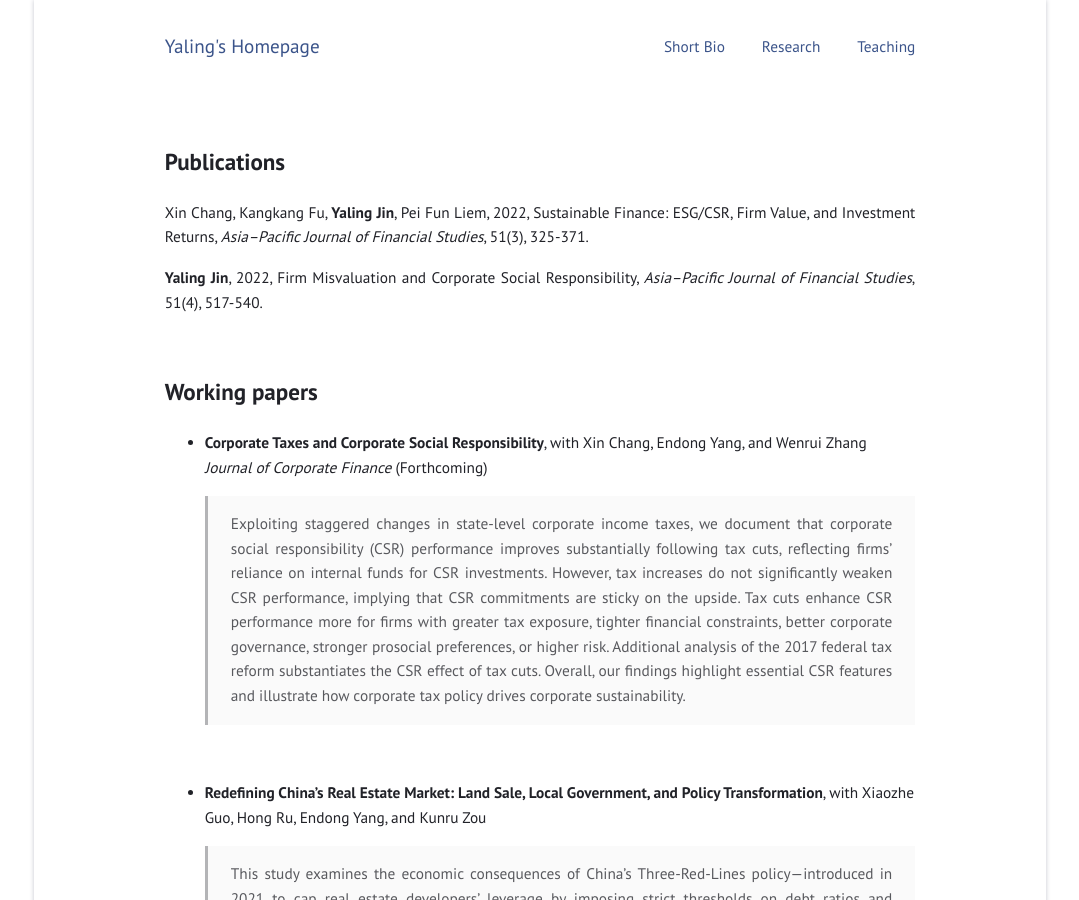
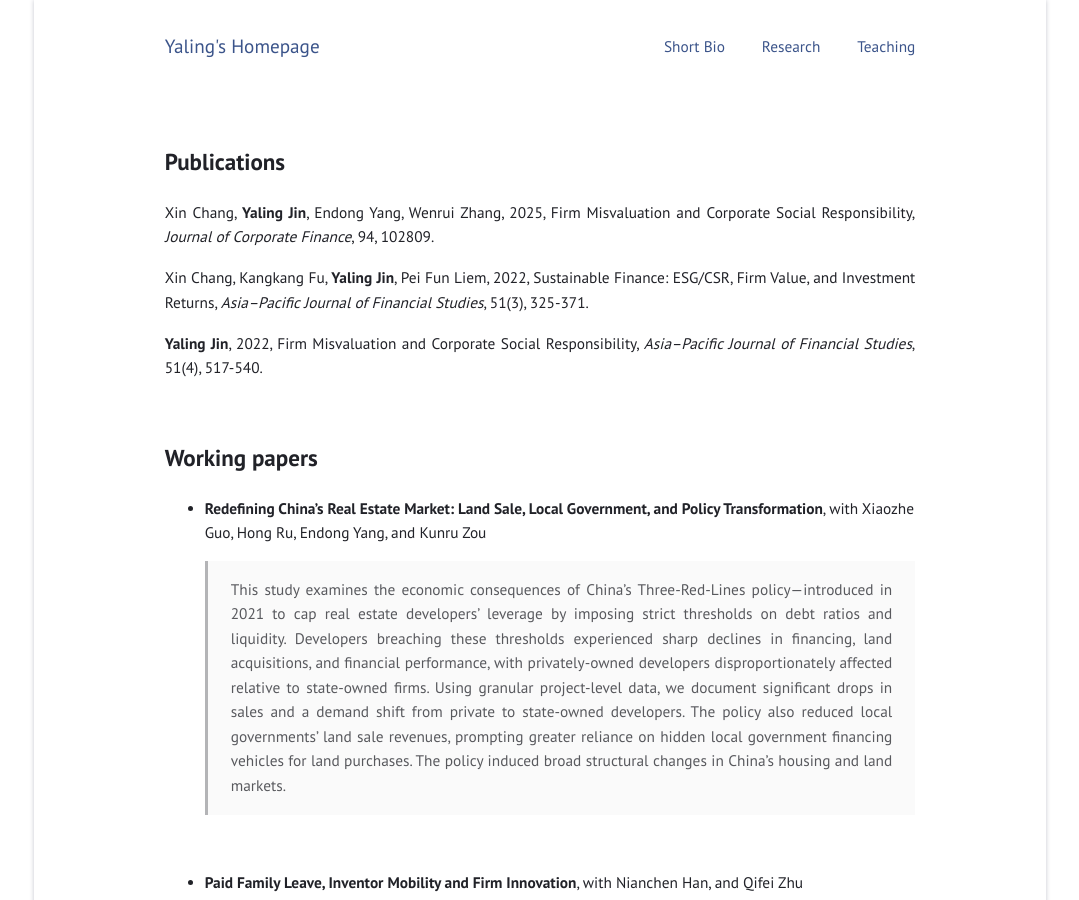
Before and after one commit to jinyaling/jinyaling.github.io, a Jekyll site: the page built from research.md, in a window 1280 px wide and 900 px high. Shown: the whole window, without its empty margins (100-1179 px from the left). Built offline with Jekyll 4.4.1, drawn with Linux system fonts in a browser that asks for light colours.

Commit message:
Update research.md

```diff
--- a/research.md
+++ b/research.md
@@ -6,19 +6,19 @@ layout: page
 
 ## Publications
 
+Xin Chang, **Yaling Jin**, Endong Yang, Wenrui Zhang, 2025, Firm Misvaluation and Corporate Social Responsibility, [*Journal of Corporate Finance*](https://doi.org/10.1016/j.jcorpfin.2025.102809), 94, 102809.
+
 Xin Chang, Kangkang Fu, **Yaling Jin**, Pei Fun Liem, 2022, Sustainable Finance: ESG/CSR, Firm Value, and Investment Returns, [*Asia–Pacific Journal of Financial Studies*](https://doi.org/10.1111/ajfs.12379), 51(3), 325-371.
 
 **Yaling Jin**, 2022, Firm Misvaluation and Corporate Social Responsibility, [*Asia–Pacific Journal of Financial Studies*](https://doi.org/10.1111/ajfs.12373), 51(4), 517-540.
 
+
+
 &nbsp;
 
 ## Working papers
- - **[Corporate Taxes and Corporate Social Responsibility](https://papers.ssrn.com/sol3/papers.cfm?abstract_id=3694203)**, with Xin Chang, Endong Yang, and Wenrui Zhang <br>
-*Journal of Corporate Finance* (Forthcoming)
-> Exploiting staggered changes in state-level corporate income taxes, we document that corporate social responsibility (CSR) performance improves substantially following tax cuts, reflecting firms’ reliance on internal funds for CSR investments. However, tax increases do not significantly weaken CSR performance, implying that CSR commitments are sticky on the upside. Tax cuts enhance CSR performance more for firms with greater tax exposure, tighter financial constraints, better corporate governance, stronger prosocial preferences, or higher risk. Additional analysis of the 2017 federal tax reform substantiates the CSR effect of tax cuts. Overall, our findings highlight essential CSR features and illustrate how corporate tax policy drives corporate sustainability.
 
-&nbsp;
- - **[Redefining China's Real Estate Market: Land Sale, Local Government, and Policy Transformation](https://papers.ssrn.com/sol3/papers.cfm?abstract_id=5124537)**, with Xiaozhe Guo, Hong Ru, Endong Yang, and Kunru Zou
+ - **[Redefining China's Real Estate Market: Land Sale, Local Government, and Policy Transformation](https://papers.ssrn.com/sol3/papers.cfm?abstract_id=5124537)**, with Xiaozhe Guo, Hong Ru, Endong Yang, and Kunru Zou <br>
 > This study examines the economic consequences of China’s Three-Red-Lines policy—introduced in 2021 to cap real estate developers’ leverage by imposing strict thresholds on debt ratios and liquidity. Developers breaching these thresholds experienced sharp declines in financing, land acquisitions, and financial performance, with privately-owned developers disproportionately affected relative to state-owned firms. Using granular project-level data, we document significant
 drops in sales and a demand shift from private to state-owned developers. The policy also reduced local governments’ land sale revenues, prompting greater reliance on hidden local government financing vehicles for land purchases. The policy induced broad structural changes in China’s housing and land markets.
 
```
